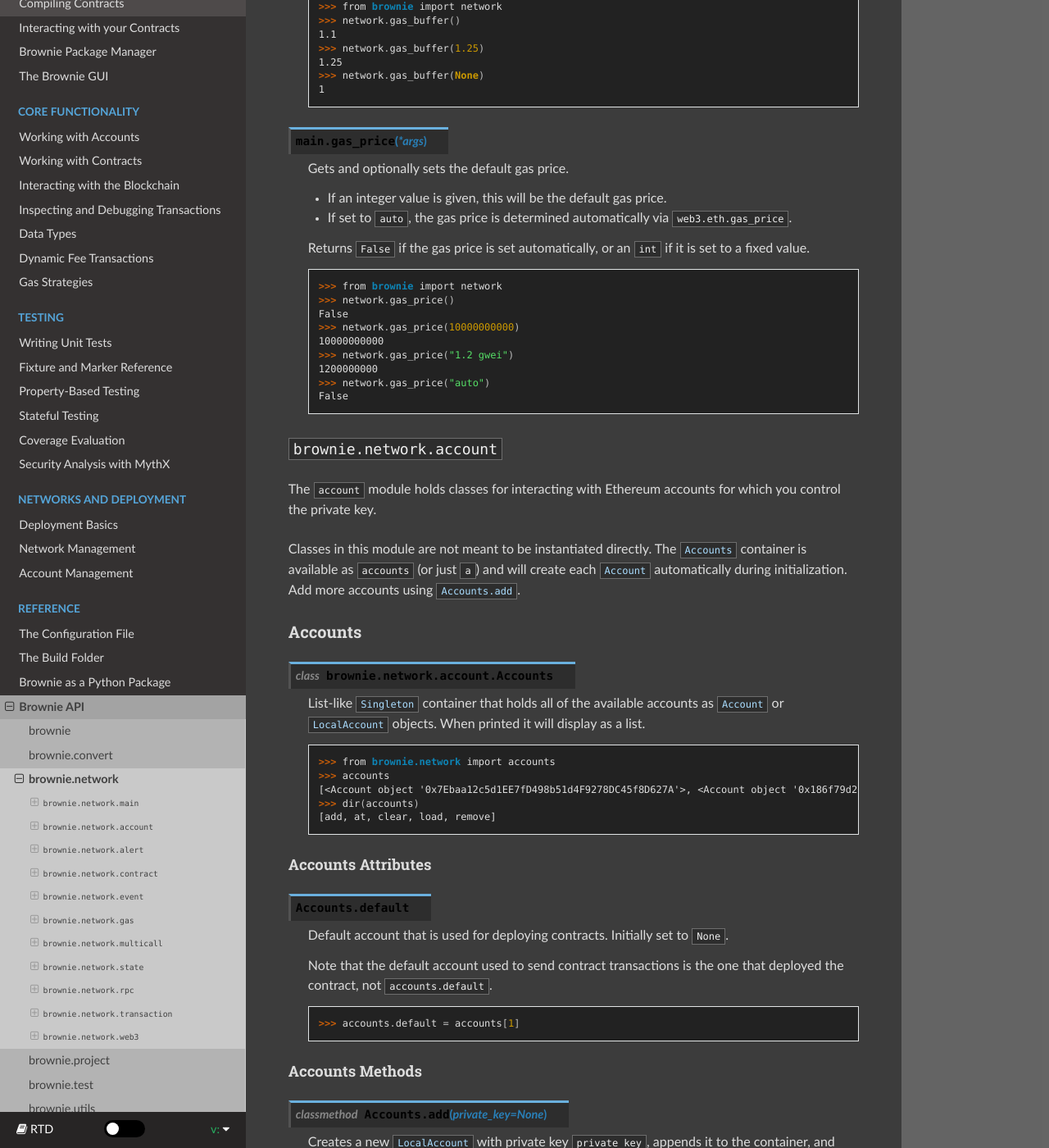
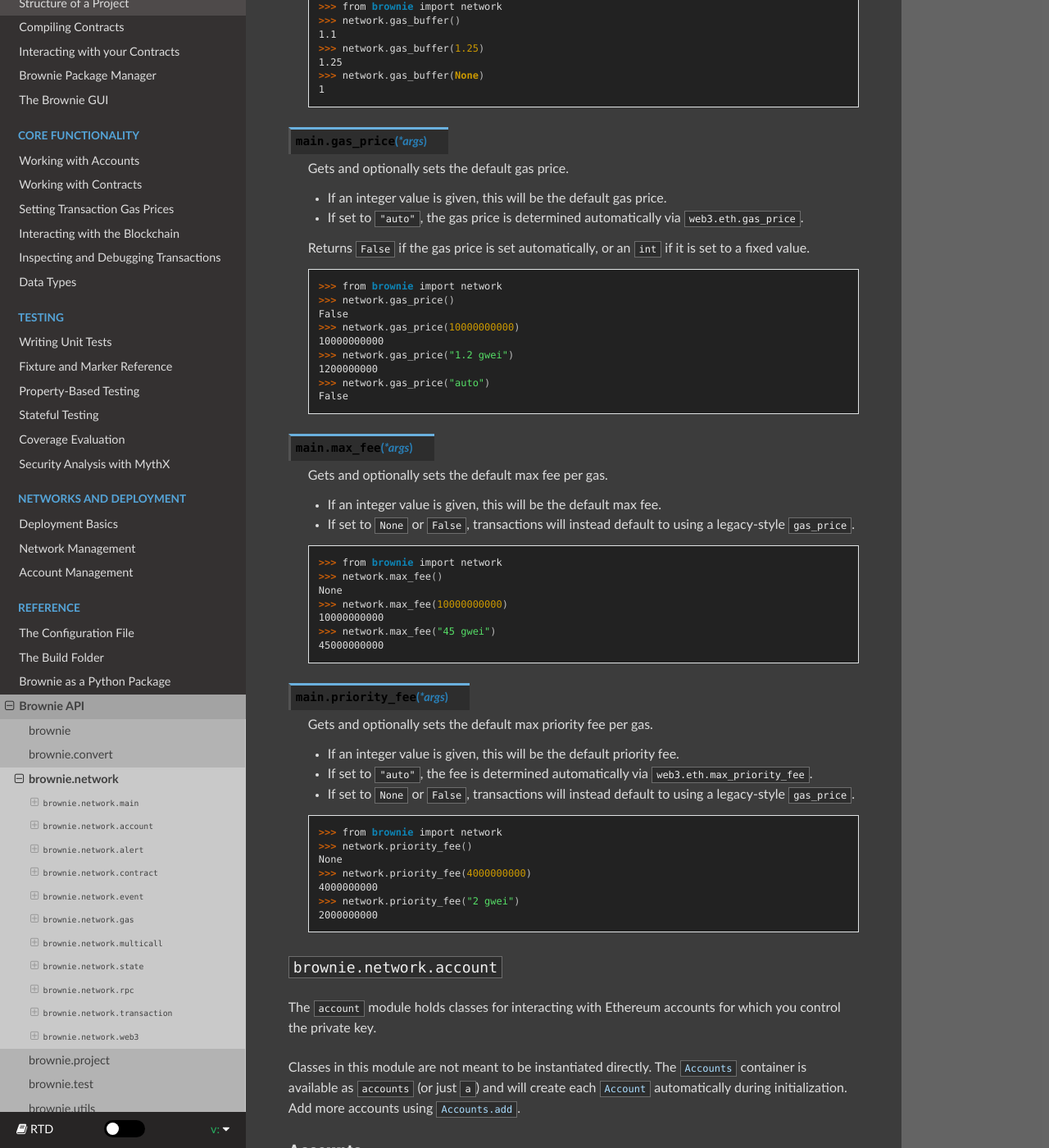
Before and after one commit to eth-brownie/brownie, a Sphinx documentation site: the page built from docs/api-network.rst, in a window 1280 px wide and 1400 px high, scrolled down 1802 px. Shown: the whole window at 82% size. Built offline with Sphinx 7.4.7 and the Read the Docs theme 2.0.0, drawn with Linux system fonts in a browser that asks for light colours.

Commit message:
docs: add info on `max_fee` and `priority_fee`

```diff
--- a/docs/api-network.rst
+++ b/docs/api-network.rst
@@ -62,7 +62,7 @@
 
     * If no argument is given, the current default is displayed.
     * If an integer value is given, this will be the default gas limit.
-    * If set to ``auto``, the gas limit is determined automatically via :meth:`web3.eth.estimate_gas <web3.eth.Eth.estimateGas>`.
+    * If set to ``"auto"``, the gas limit is determined automatically via :meth:`web3.eth.estimate_gas <web3.eth.Eth.estimate_gas>`.
 
     Returns ``False`` if the gas limit is set automatically, or an ``int`` if it is set to a fixed value.
 
@@ -99,7 +99,7 @@
     Gets and optionally sets the default gas price.
 
     * If an integer value is given, this will be the default gas price.
-    * If set to ``auto``, the gas price is determined automatically via :attr:`web3.eth.gas_price <web3.eth.Eth.gasPrice>`.
+    * If set to ``"auto"``, the gas price is determined automatically via :attr:`web3.eth.gas_price <web3.eth.Eth.gas_price>`.
 
     Returns ``False`` if the gas price is set automatically, or an ``int`` if it is set to a fixed value.
 
@@ -114,6 +114,41 @@
         1200000000
         >>> network.gas_price("auto")
         False
+
+.. py:method:: main.max_fee(*args)
+
+    Gets and optionally sets the default max fee per gas.
+
+    * If an integer value is given, this will be the default max fee.
+    * If set to ``None`` or ``False``, transactions will instead default to using a legacy-style ``gas_price``.
+
+    .. code-block:: python
+
+        >>> from brownie import network
+        >>> network.max_fee()
+        None
+        >>> network.max_fee(10000000000)
+        10000000000
+        >>> network.max_fee("45 gwei")
+        45000000000
+
+.. py:method:: main.priority_fee(*args)
+
+    Gets and optionally sets the default max priority fee per gas.
+
+    * If an integer value is given, this will be the default priority fee.
+    * If set to ``"auto"``, the fee is determined automatically via :attr:`web3.eth.max_priority_fee <web3.eth.Eth.max_priority_fee>`.
+    * If set to ``None`` or ``False``, transactions will instead default to using a legacy-style ``gas_price``.
+
+    .. code-block:: python
+
+        >>> from brownie import network
+        >>> network.priority_fee()
+        None
+        >>> network.priority_fee(4000000000)
+        4000000000
+        >>> network.priority_fee("2 gwei")
+        2000000000
 
 ``brownie.network.account``
 ===========================
--- a/docs/toctree.rst
+++ b/docs/toctree.rst
@@ -28,10 +28,10 @@
 
     core-accounts.rst
     core-contracts.rst
+    core-gas.rst
     core-chain.rst
     core-transactions.rst
     core-types.rst
-    core-gas.rst
 
 
 .. toctree::
```
Also changed, not shown: docs/config.rst (+14 -0 lines), docs/core-gas.rst (+55 -41 lines).
